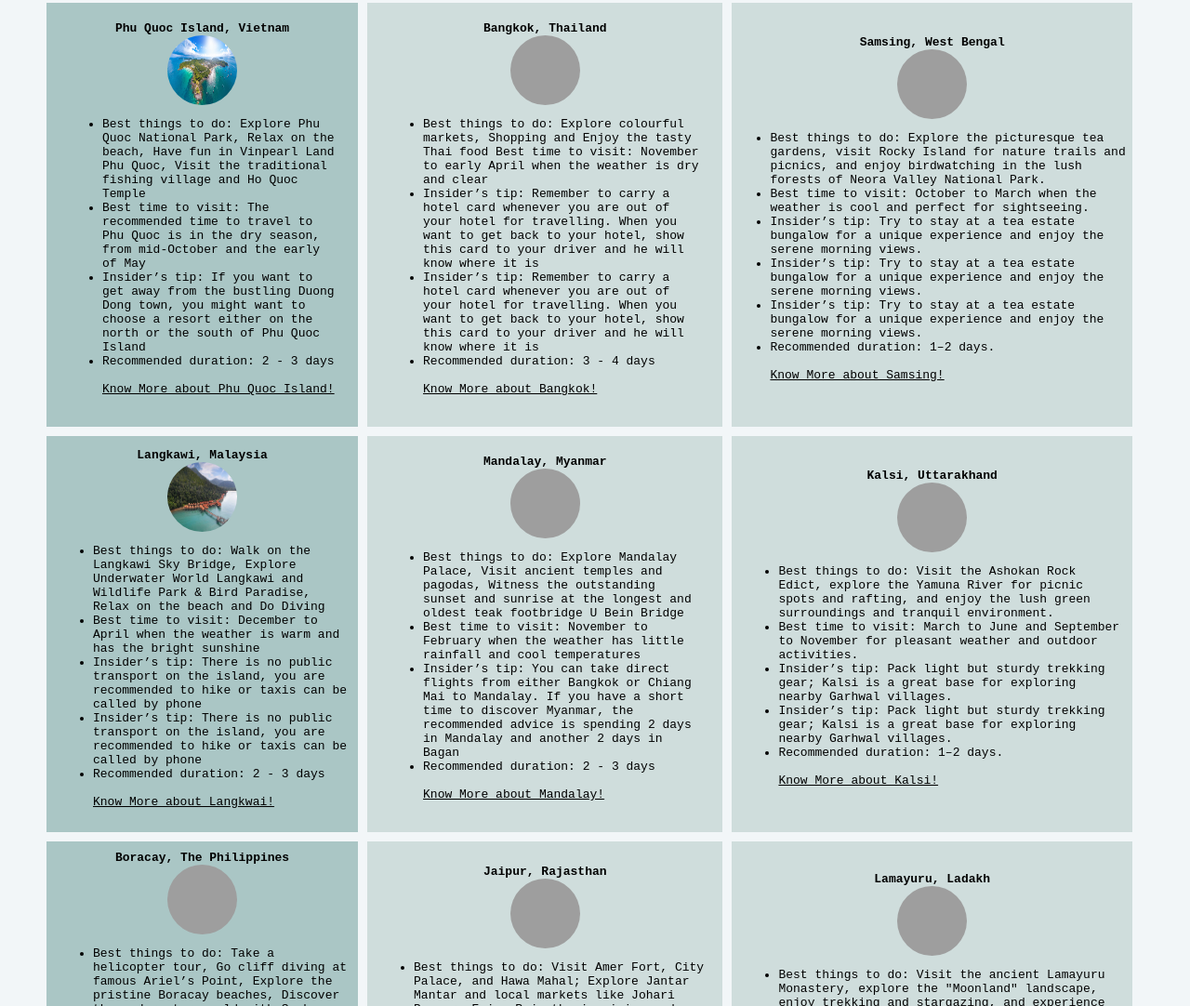
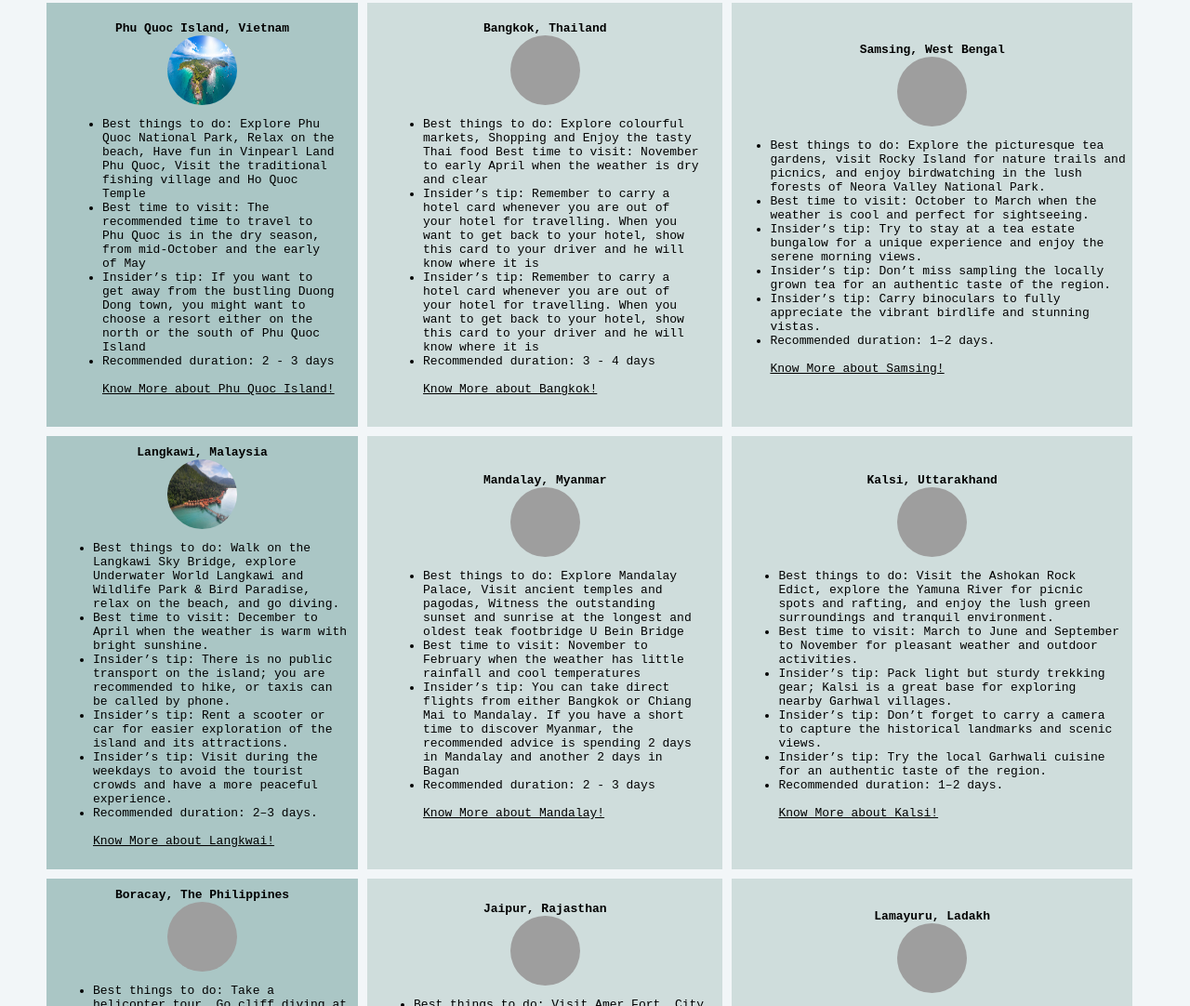
Before and after one commit to lola2607123/travel-express, a plain HTML site: page asia.html in a window 1280 px wide. Shown: the part 738-1820 px from the top of the page at 93% size. Drawn offline with Linux system fonts and the light colour scheme; grey boxes are pictures that could not be loaded.

Commit message:
Update asia.html

```diff
--- a/asia.html
+++ b/asia.html
@@ -106,8 +106,8 @@ Best time to visit: November to early April when the weather is dry and clear</l
 <li>Best things to do: Explore the picturesque tea gardens, visit Rocky Island for nature trails and picnics, and enjoy birdwatching in the lush forests of Neora Valley National Park.</li>
 <li>Best time to visit: October to March when the weather is cool and perfect for sightseeing.</li>
 <li>Insider’s tip: Try to stay at a tea estate bungalow for a unique experience and enjoy the serene morning views.</li>
-<li>Insider’s tip: Try to stay at a tea estate bungalow for a unique experience and enjoy the serene morning views.</li>
-<li>Insider’s tip: Try to stay at a tea estate bungalow for a unique experience and enjoy the serene morning views.</li>
+<li>Insider’s tip: Don’t miss sampling the locally grown tea for an authentic taste of the region.</li>
+<li>Insider’s tip: Carry binoculars to fully appreciate the vibrant birdlife and stunning vistas.</li>
 <li>Recommended duration: 1–2 days.</li>
 <br>
 </li><a style="color:black;" target=_blank href="https://www.tripadvisor.com/Tourism-g297692-West_Bengal-Vacations.html">Know More about Samsing!</a>
@@ -120,11 +120,12 @@ Best time to visit: November to early April when the weather is dry and clear</l
 <td style="background-color:#aac6c5;padding:10;"><center><b>Langkawi, Malaysia</b></center>
 <center><img src="lang.png"width=75 height=75 style="border-radius: 50% 50% 50% 50%;"></center>
 <ul>
-<li>Best things to do: Walk on the Langkawi Sky Bridge, Explore Underwater World Langkawi and Wildlife Park & Bird Paradise, Relax on the beach and Do Diving</li>
-<li>Best time to visit: December to April when the weather is warm and has the bright sunshine</li>
-<li>Insider’s tip: There is no public transport on the island, you are recommended to hike or taxis can be called by phone</li>
-<li>Insider’s tip: There is no public transport on the island, you are recommended to hike or taxis can be called by phone</li>
-<li>Recommended duration: 2 - 3 days</li>
+<li>Best things to do: Walk on the Langkawi Sky Bridge, explore Underwater World Langkawi and Wildlife Park & Bird Paradise, relax on the beach, and go diving.</li>
+<li>Best time to visit: December to April when the weather is warm with bright sunshine.</li>
+<li>Insider’s tip: There is no public transport on the island; you are recommended to hike, or taxis can be called by phone.</li>
+<li>Insider’s tip: Rent a scooter or car for easier exploration of the island and its attractions.</li>
+<li>Insider’s tip: Visit during the weekdays to avoid the tourist crowds and have a more peaceful experience.</li>
+<li>Recommended duration: 2–3 days.</li>
 <br>
 </li><a style="color:black;" target=_blank href="https://www.tripadvisor.com/Tourism-g298283-Langkawi_Langkawi_District_Kedah-Vacations.html">Know More about Langkwai!</a>
 
@@ -149,8 +150,10 @@ Best time to visit: November to early April when the weather is dry and clear</l
 <li>Best things to do: Visit the Ashokan Rock Edict, explore the Yamuna River for picnic spots and rafting, and enjoy the lush green surroundings and tranquil environment.</li>
 <li>Best time to visit: March to June and September to November for pleasant weather and outdoor activities.</li>
 <li>Insider’s tip: Pack light but sturdy trekking gear; Kalsi is a great base for exploring nearby Garhwal villages.</li>
-<li>Insider’s tip: Pack light but sturdy trekking gear; Kalsi is a great base for exploring nearby Garhwal villages.</li>
+<li>Insider’s tip: Don’t forget to carry a camera to capture the historical landmarks and scenic views.</li>
+<li>Insider’s tip: Try the local Garhwali cuisine for an authentic taste of the region.</li>
 <li>Recommended duration: 1–2 days.</li>
+
 <br>
 </li><a style="color:black;" target=_blank href="https://www.tripadvisor.com/Tourism-g297686-Uttarakhand-Vacations.html">Know More about Kalsi!</a>
 </ul>
```
